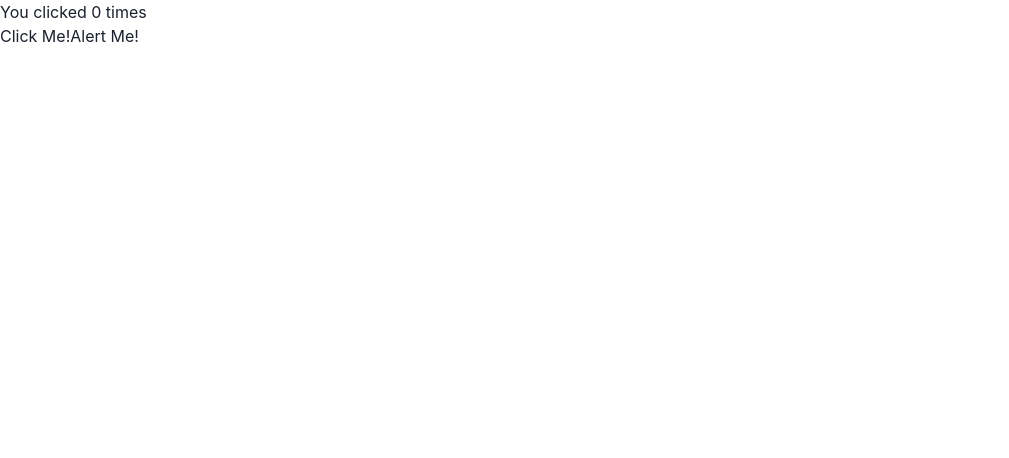
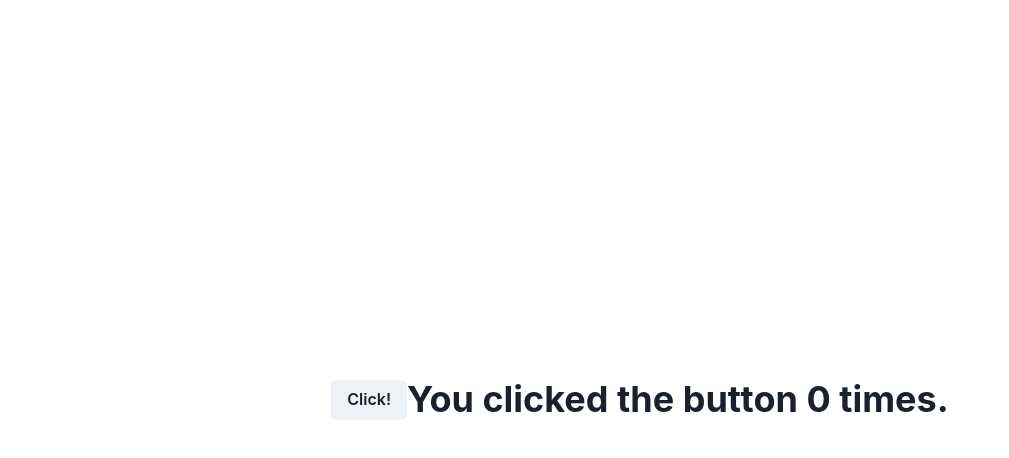
Before and after one commit to termitepreston/fsi-app, a React app: page / in a window 1280 px wide. Shown: the top 458 px of the page, without its empty margins (0-1009 px from the left). Built offline with nearby package versions, Linux system fonts and the light colour scheme.

Commit message:
useEffect + cleanup

```diff
--- a/src/App.tsx
+++ b/src/App.tsx
@@ -1,12 +1,36 @@
 import React, { useState } from "react";
-import { ChakraProvider } from "@chakra-ui/react";
+import { Center, Button, ChakraProvider, Heading } from "@chakra-ui/react";
 import { useEffect } from "react";
 
 const App: React.FC = () => {
   return (
     <ChakraProvider>
-      <Component />
+      <Cleanup />
     </ChakraProvider>
+  );
+};
+
+const Cleanup: React.FC = () => {
+  const [count, setCount] = useState(0);
+  // useEffect is a function that gets called every time FC is rerun.
+  // it gets called with a new set of const count.
+
+  // each time this component is rerun count gets fixed by react.
+  // this means each render has its own isolated useEffects that know
+  // nothing about previous runs.
+  // while jsx trees can be diffed automatically, we need
+  // to tell react on which data our effects depend upon.
+  useEffect(() => {
+    setTimeout(() => (document.title = `Count: ${count}`), 3000);
+    return () => {
+      console.log(`running the cleanup phase of ${count}.`);
+    };
+  });
+  return (
+    <Center h={"100vh"}>
+      <Button onClick={() => setCount((c) => c + 1)}>Click!</Button>
+      <Heading>You clicked the button {count} times.</Heading>
+    </Center>
   );
 };
 
--- a/src/index.html
+++ b/src/index.html
@@ -1,3 +1,4 @@
+<!DOCTYPE html>
 <html lang="en">
 <head>
     <meta charset="UTF-8">
--- a/src/index.tsx
+++ b/src/index.tsx
@@ -3,5 +3,4 @@ import ReactDOM from "react-dom";
 import App from "./App";
 
 const rootNode = document.getElementById("root");
-console.log(rootNode);
 ReactDOM.render(<App />, rootNode);
```
